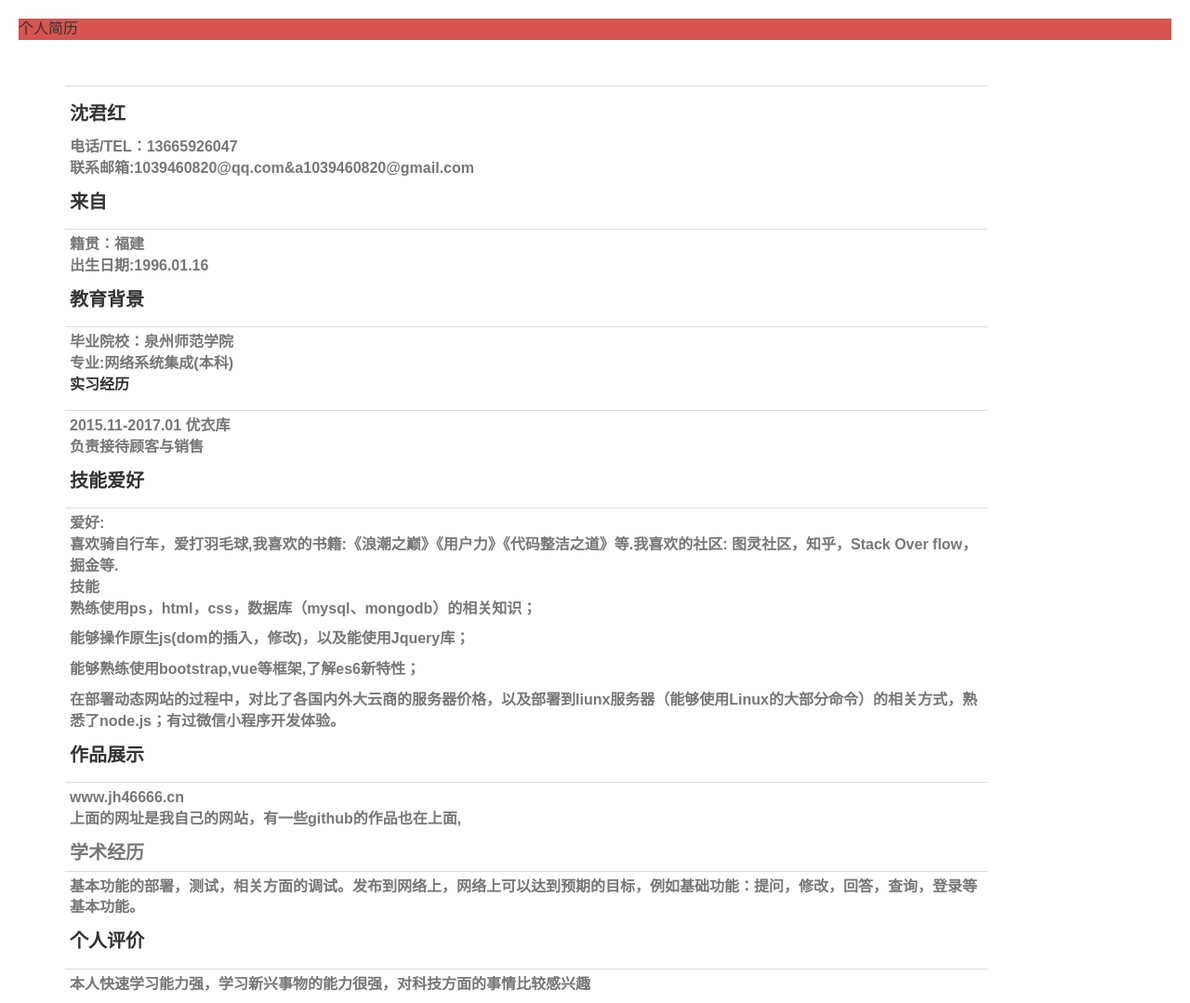
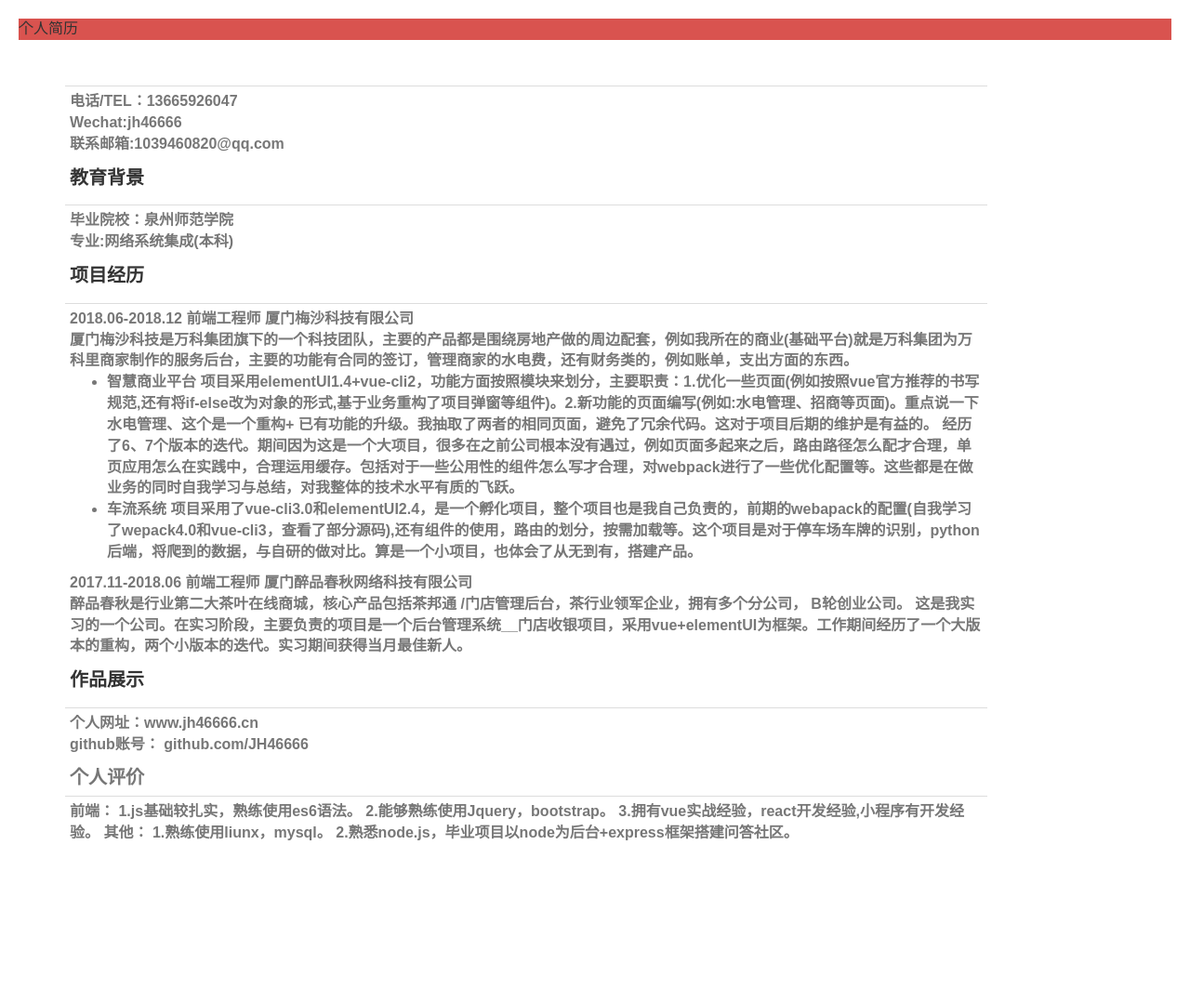
Before and after one commit to hoelshen/imformation-sjh, a plain HTML site: page resume.html in a window 1280 px wide. Shown: the whole page at 93% size. After the commit the page ends 953 px from the top, so only its background shows below. Drawn offline with Linux system fonts and the light colour scheme.

Commit message:
feat: 添加了一整个resume文件夹，做了简历的更新

```diff
--- a/resume.html
+++ b/resume.html
@@ -1,5 +1,6 @@
 <!DOCTYPE html>
 <html>
+
 <head>
   <meta charset="utf-8">
   <title>简历</title>
@@ -7,6 +8,7 @@
   <link rel="stylesheet" type="text/css" href="css/bootstrap.min.css">
   <link rel="stylesheet" type="text/css" href="css/resume.css">
 </head>
+
 <body>
   <table class="table table-condensed">
     <tr>
@@ -14,87 +16,77 @@
     </tr>
     <tr>
       <th>
-                <p class="title">沈君红</p>
         <div>
           电话/TEL：13665926047
         </div>
-                <div>联系邮箱:1039460820@qq.com&amp;a1039460820@gmail.com</div>
-                <p class="title" >来自</p>
-            </th>
-        </tr>
-        <tr>
-          <th>
-            <div>籍贯：福建</div>
-            <div>出生日期:1996.01.16</div>
+        <div>
+          Wechat:jh46666
+        </div>
+        <div>联系邮箱:1039460820@qq.com</div>
         <p class="title">教育背景</p>
       </th>
     </tr>
     <tr>
       <th>
-              <div>毕业院校：泉州师范学院  </div>
+        <div>毕业院校：泉州师范学院 </div>
         <div>专业:网络系统集成(本科)</div>
-              <p>实习经历</p>
+        <p class="title">项目经历</p>
       </th>
     </tr>
 
     <tr>
       <th>
-            <div>2015.11-2017.01   优衣库 </div>
-            <div>负责接待顾客与销售</div>
-            <p class="title">技能爱好</p>
+        <div>2018.06-2018.12  前端工程师 厦门梅沙科技有限公司</div>
+        <div>厦门梅沙科技是万科集团旗下的一个科技团队，主要的产品都是围绕房地产做的周边配套，例如我所在的商业(基础平台)就是万科集团为万科里商家制作的服务后台，主要的功能有合同的签订，管理商家的水电费，还有财务类的，例如账单，支出方面的东西。
+            <ul>
+              <li>
+                智慧商业平台
+                项目采用elementUI1.4+vue-cli2，功能方面按照模块来划分，主要职责：1.优化一些页面(例如按照vue官方推荐的书写规范,还有将if-else改为对象的形式,基于业务重构了项目弹窗等组件)。2.新功能的页面编写(例如:水电管理、招商等页面)。重点说一下水电管理、这个是一个重构+ 已有功能的升级。我抽取了两者的相同页面，避免了冗余代码。这对于项目后期的维护是有益的。
+                经历了6、7个版本的迭代。期间因为这是一个大项目，很多在之前公司根本没有遇过，例如页面多起来之后，路由路径怎么配才合理，单页应用怎么在实践中，合理运用缓存。包括对于一些公用性的组件怎么写才合理，对webpack进行了一些优化配置等。这些都是在做业务的同时自我学习与总结，对我整体的技术水平有质的飞跃。
+              </li>
+              <li>
+                车流系统
+                项目采用了vue-cli3.0和elementUI2.4，是一个孵化项目，整个项目也是我自己负责的，前期的webapack的配置(自我学习了wepack4.0和vue-cli3，查看了部分源码),还有组件的使用，路由的划分，按需加载等。这个项目是对于停车场车牌的识别，python后端，将爬到的数据，与自研的做对比。算是一个小项目，也体会了从无到有，搭建产品。
+              </li>
+            </ul>
+        </div>
+
+        <div>2017.11-2018.06  前端工程师 厦门醉品春秋网络科技有限公司</div>
+        <div> 醉品春秋是行业第二大茶叶在线商城，核心产品包括茶邦通 /门店管理后台，茶行业领军企业，拥有多个分公司， B轮创业公司。
+
+          这是我实习的一个公司。在实习阶段，主要负责的项目是一个后台管理系统__门店收银项目，采用vue+elementUI为框架。工作期间经历了一个大版本的重构，两个小版本的迭代。实习期间获得当月最佳新人。</div>
+
+
+
+
+
+        <p class="title">作品展示</p>
       </th>
     </tr>
-
     <tr>
       <th>
-          <div>爱好:</div>
-          <div>喜欢骑自行车，爱打羽毛球,我喜欢的书籍:《浪潮之巅》《用户力》《代码整洁之道》等.我喜欢的社区: 图灵社区，知乎，Stack Over flow，掘金等.
-          </div>
-          <div>技能</div>
-          <div>
-            <p>熟练使用ps，html，css，数据库（mysql、mongodb）的相关知识；</p>
-            <p>能够操作原生js(dom的插入，修改)，以及能使用Jquery库；</p>
-            <p>能够熟练使用bootstrap,vue等框架,了解es6新特性；</p>
-            <p>在部署动态网站的过程中，对比了各国内外大云商的服务器价格，以及部署到liunx服务器（能够使用Linux的大部分命令）的相关方式，熟悉了node.js；有过微信小程序开发体验。</p>
-          </div>
-          <p class="title">作品展示</p>
-        </th>
-
-      </tr>
-
-     <tr>
-        <th>
-          <div>www.jh46666.cn</div>
-          <div>上面的网址是我自己的网站，有一些github的作品也在上面,</div>
-          <div class="title">学术经历</div>
-		 	 </th>
-      </tr>
-
-      <tr>
-       <th>
-         <div>
-           基本功能的部署，测试，相关方面的调试。发布到网络上，网络上可以达到预期的目标，例如基础功能：提问，修改，回答，查询，登录等基本功能。
-         </div>
-         <p class="title">个人评价</p>
+        <div>个人网址：www.jh46666.cn</div>
+        <div>github账号： github.com/JH46666</div>
+        <div class="title">个人评价</div>
       </th>
     </tr>
     <tr>
       <th>
         <div>
-             本人快速学习能力强，学习新兴事物的能力很强，对科技方面的事情比较感兴趣
+          前端：
+          1.js基础较扎实，熟练使用es6语法。
+
+          2.能够熟练使用Jquery，bootstrap。
+
+          3.拥有vue实战经验，react开发经验,小程序有开发经验。
+
+          其他：
+          1.熟练使用liunx，mysql。
+          2.熟悉node.js，毕业项目以node为后台+express框架搭建问答社区。
+
         </div>
       </th>
     </tr>
   </table>
-             <!-- <div id="div2">
-                  <img src="../img/0.jpg">
-                  <img src="../img/0.jpg">
-                  :
-                  <img src="../img/0.jpg">
-                  <img src="../img/0.jpg">
-                  :
-                  <img src="../img/0.jpg">
-                  <img src="../img/0.jpg">
-
-        </div> -->
 </body>
+</html>
```
Also changed, not shown: index.html (+1 -1 lines). Lines whose indentation alone changed are shown as unchanged.
